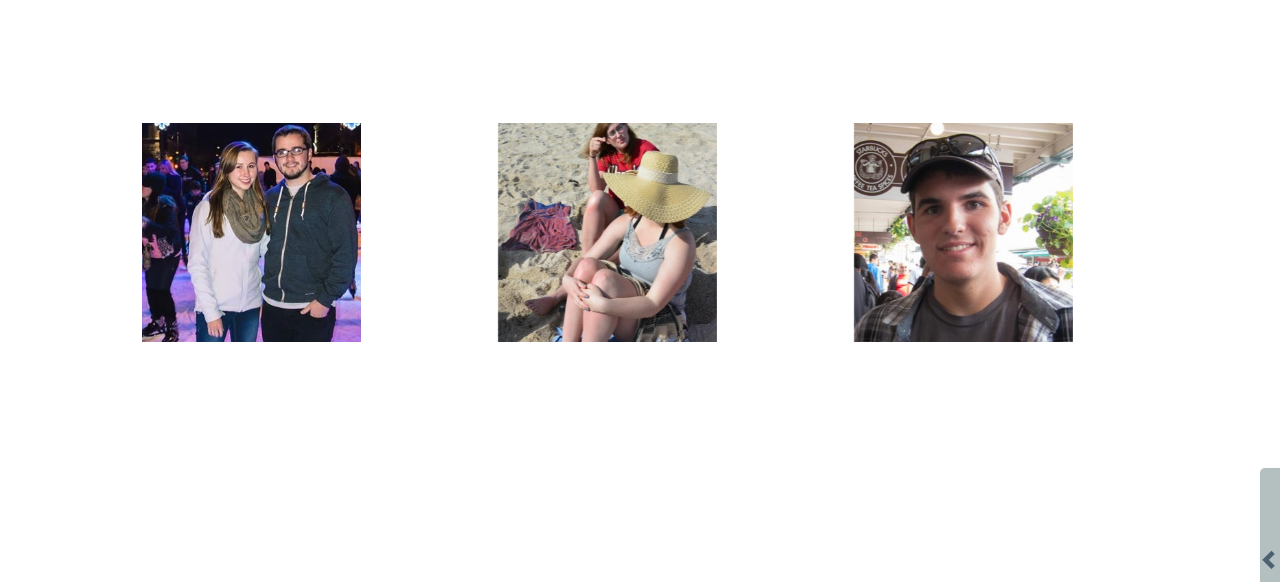
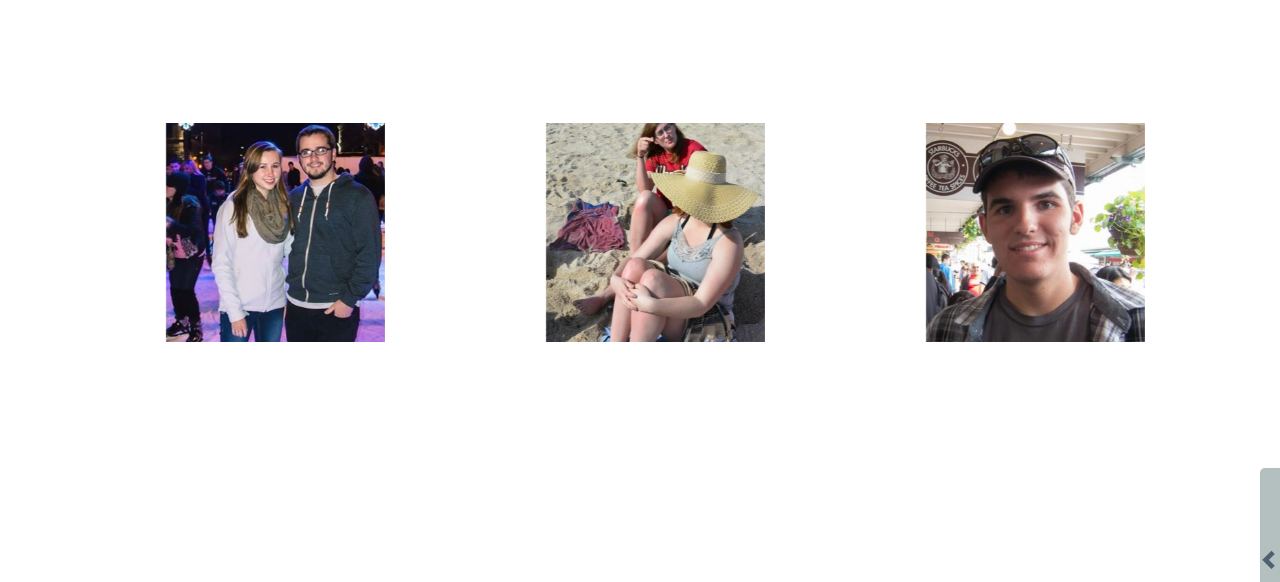
Before and after one commit to c1phr/cs399_band, a Django app: page /music/ in a window 1280 px wide. Shown: the part 52-634 px from the top of the page. Run offline with Django 3.2, Linux system fonts and the light colour scheme; some libraries are stand-ins or nearby versions.

Commit message:
Aligned the album "covers" using col-sm-4... class

```diff
--- a/band_project/templates/music.html
+++ b/band_project/templates/music.html
@@ -2,9 +2,9 @@
 {% block page_style %}
 {#Insert any CSS here#}
 .album-container {
-    perspective: 1000;
     width: 219;
     height: 219;
+    display: inline-block;
     }
 .album-container:hover .flip, .album-container.hover .flip {
     transform: rotateY(180deg);
@@ -12,7 +12,6 @@
 .flip {
     transition: 1s;
     transform-style: preserve-3d;
-    position: relative
     }
 .front, .back {
     backface-visibility: hidden;
@@ -21,7 +20,6 @@
     height: 219;
     }
 .front {
-    z-index: 2;
     transform: rotateY(0deg);
     }
 .back {
@@ -33,7 +31,8 @@
 {#Main HTML content Goes here#}
 
 <div class="container" style="margin-top:100px;">
-    <div class="album-container" ontouchstart="this.classList.toggle('hover');" style="margin-left: 5%;float: left;">
+    <div class="col-sm-4 col-xs-12 text-center ">
+        <div class="album-container" ontouchstart="this.classList.toggle('hover');" style="">
             <div class="flip">
                 <div class="front">
                     <img class="img-responsive center-block" src="{{ STATIC_URL }}band_members/erikw.jpg" alt=""/>
@@ -44,31 +43,21 @@
                 </div>
             </div>
         </div>
-
-    <div class="album-container" ontouchstart="this.classList.toggle('hover');" style="float: left;margin-left: 12%;">
+    </div>
+    <div class="col-sm-4 col-xs-12 text-center ">
+        <div class="album-container" ontouchstart="this.classList.toggle('hover');" style="">
            <div class="flip">
                 <div class="front">
                     <img class="img-responsive center-block" src="{{ STATIC_URL }}band_members/sarah.jpg" alt=""/>
                 </div>
-
                 <div class="back">
-                    <h2>Contact Info</h2>
-                    <hr style="margin-bottom:0; margin-top:0;"/>
-                    <h4 class="contact-box-text" style="text-align:left; padding-left:30px;"><span class="glyphicon-phone glyphicon" style="padding-right:10px;"></span>999-555-9955</h4>
-                    <h4 class="contact-box-text" style="text-align:left; padding-left:30px;"><span class="glyphicon-envelope glyphicon" style="padding-right:10px;"></span>Nightman@NotReal.com</h4>
-                    <hr  style="margin-bottom:0; margin-top:0;"/>
-
-                    <h5 class="contact-box-text" style="font-weight:bolder !important;">Physical Address</h5>
-                                        <hr style="margin-bottom:0; margin-top:0;"/>
-
-                    <h5>Fake Band Records</h5>
-                    <h5>S. San Francisco St.</h5>
-                    <h5>Flagstaff, AZ</h5>
-                    <a class="btn btn-custom" href="#">More Info</a>
+                    <h1>I will start work on the track lists soon&#0153;</h1>
                 </div>
            </div>
         </div>
-    <div class="album-container" ontouchstart="this.classList.toggle('hover');" style="float: left;margin-left: 12%;">
+    </div>
+    <div class="col-sm-4 col-xs-12 text-center ">
+        <div class="album-container" ontouchstart="this.classList.toggle('hover');" style="">
            <div class="flip">
                 <div class="front">
                     <img class="img-responsive center-block" src="{{ STATIC_URL }}band_members/ryan.jpg" alt=""/>
@@ -79,8 +68,7 @@
                 </div>
            </div>
         </div>
-
-
+    </div>
 </div>
 
 
```
Lines whose indentation alone changed are shown as unchanged.
